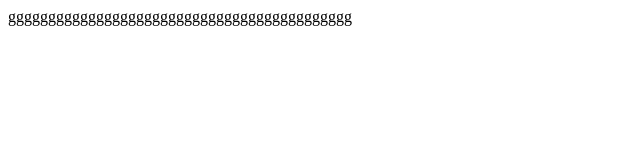
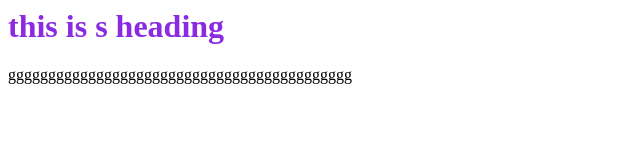
Before and after one commit to DinushiRajapaksha/githubTest, a plain HTML site: page index.html in a window 1280 px wide. Shown: the whole page, without its empty margins (0-640 px from the left). Drawn offline with Linux system fonts and the light colour scheme.

Commit message:
add css for web page

```diff
--- a/index.html
+++ b/index.html
@@ -4,8 +4,10 @@
     <meta http-equiv="X-UA-Compatible" content="IE=edge">
     <meta name="viewport" content="width=device-width, initial-scale=1.0">
     <title>Document</title>
+<link rel="stylesheet" href="style.css">
 </head>
 <body>
+    <h1>this is s heading</h1>
     <p>ggggggggggggggggggggggggggggggggggggggggggg</p>
 </body>
 </html>
--- /dev/null
+++ b/style.css
@@ -0,0 +1,3 @@
+h1{
+    color: blueviolet;
+}
```
